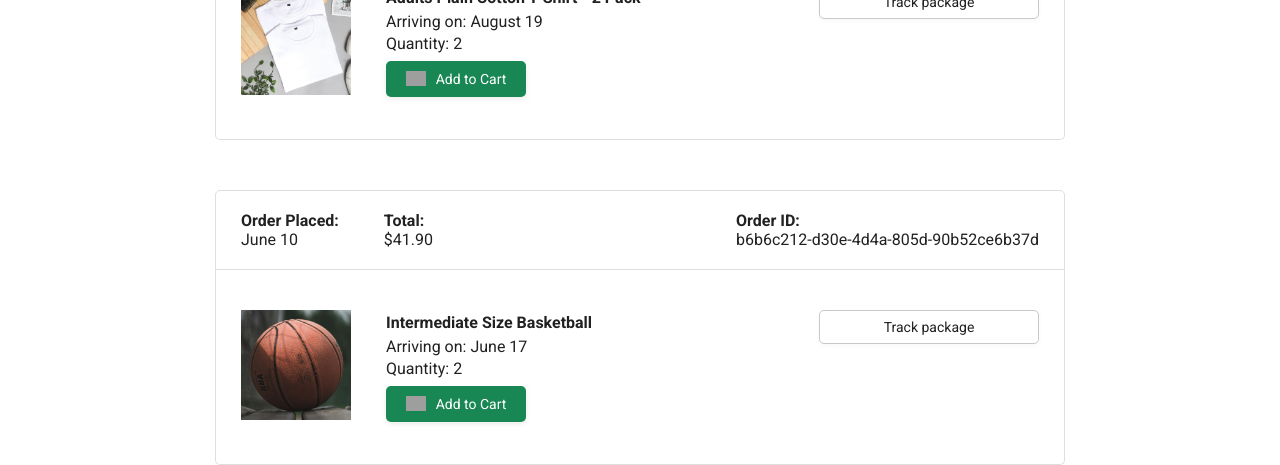
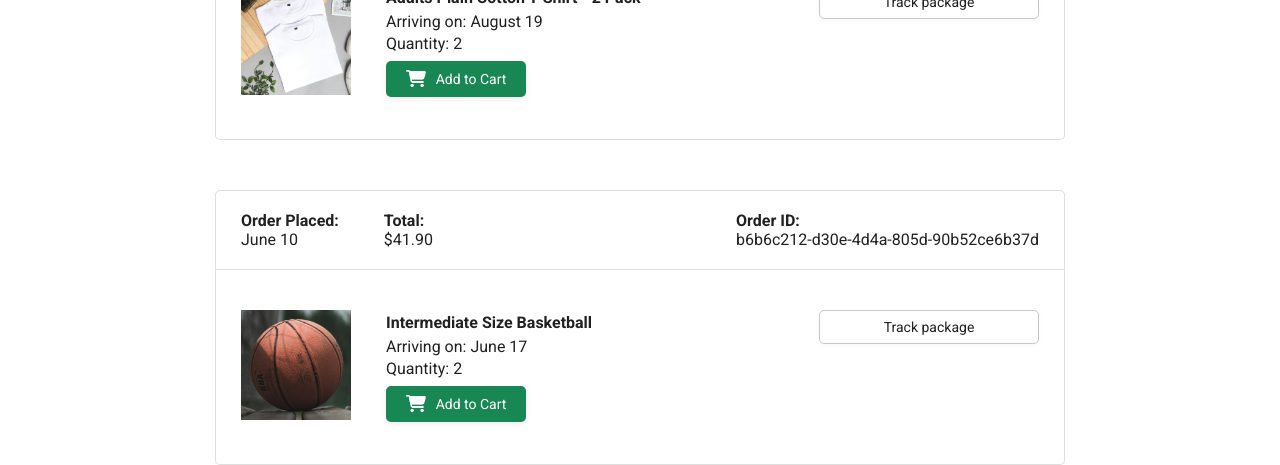
Before and after one commit to Eugene-Eyram-Ahiavey/React-Project, a React (Vite) app: page /orders in a window 1280 px wide. Shown: the part 454-919 px from the top of the page. Built offline with nearby package versions, Linux system fonts and the light colour scheme; grey boxes are pictures that could not be loaded.

Commit message:
use data from the backend to generate the html

```diff
--- a/package.json
+++ b/package.json
@@ -10,6 +10,7 @@
     "preview": "vite preview"
   },
   "dependencies": {
+    "axios": "^1.8.4",
     "react": "^19.0.0",
     "react-dom": "^19.0.0",
     "react-router": "^7.1.5"
--- a/src/pages/HomePage.jsx
+++ b/src/pages/HomePage.jsx
@@ -1,17 +1,21 @@
-import { Header } from '../components/Header.jsx';
+import {useEffect, useState } from 'react';
+import axios from 'axios';
+import { Header } from '../components/Header.jsx';import './HomePage.css';
+// import { products } from '../starting-code/data/products.js';
 
-import './HomePage.css';
 
-import { products } from '../starting-code/data/products.js';
 
 export function HomePage(){
+const [products, setProducts] = useState([]);
 
-  fetch('http://localhost:3000/api/products')
-  .then((response) => {
-   return response.json();
-  }).then((data) => {
-    console.log(data);
-  })
+useEffect(() => {
+axios.get('http://localhost:3000/api/products')
+.then((response) => {
+  setProducts(response.data);
+});
+}, []);
+
+
 
     return (
     <>
--- a/src/pages/OrdersPage.jsx
+++ b/src/pages/OrdersPage.jsx
@@ -81,7 +81,7 @@ export function OrdersPage(){
                 Quantity: 2
               </div>
               <button className="buy-again-button button-primary">
-                <img className="buy-again-icon" src="images/icons/buy-again.png" />
+                <img className="buy-again-icon" src={buyAgain} />
                 <span className="buy-again-message">Add to Cart</span>
               </button>
             </div>
@@ -132,7 +132,7 @@ export function OrdersPage(){
                 Quantity: 2
               </div>
               <button className="buy-again-button button-primary">
-                <img className="buy-again-icon" src="images/icons/buy-again.png" />
+                <img className="buy-again-icon" src={buyAgain} />
                 <span className="buy-again-message">Add to Cart</span>
               </button>
             </div>
```
Also changed, not shown: 1 other file (tests, documents, lock files or other folders).
